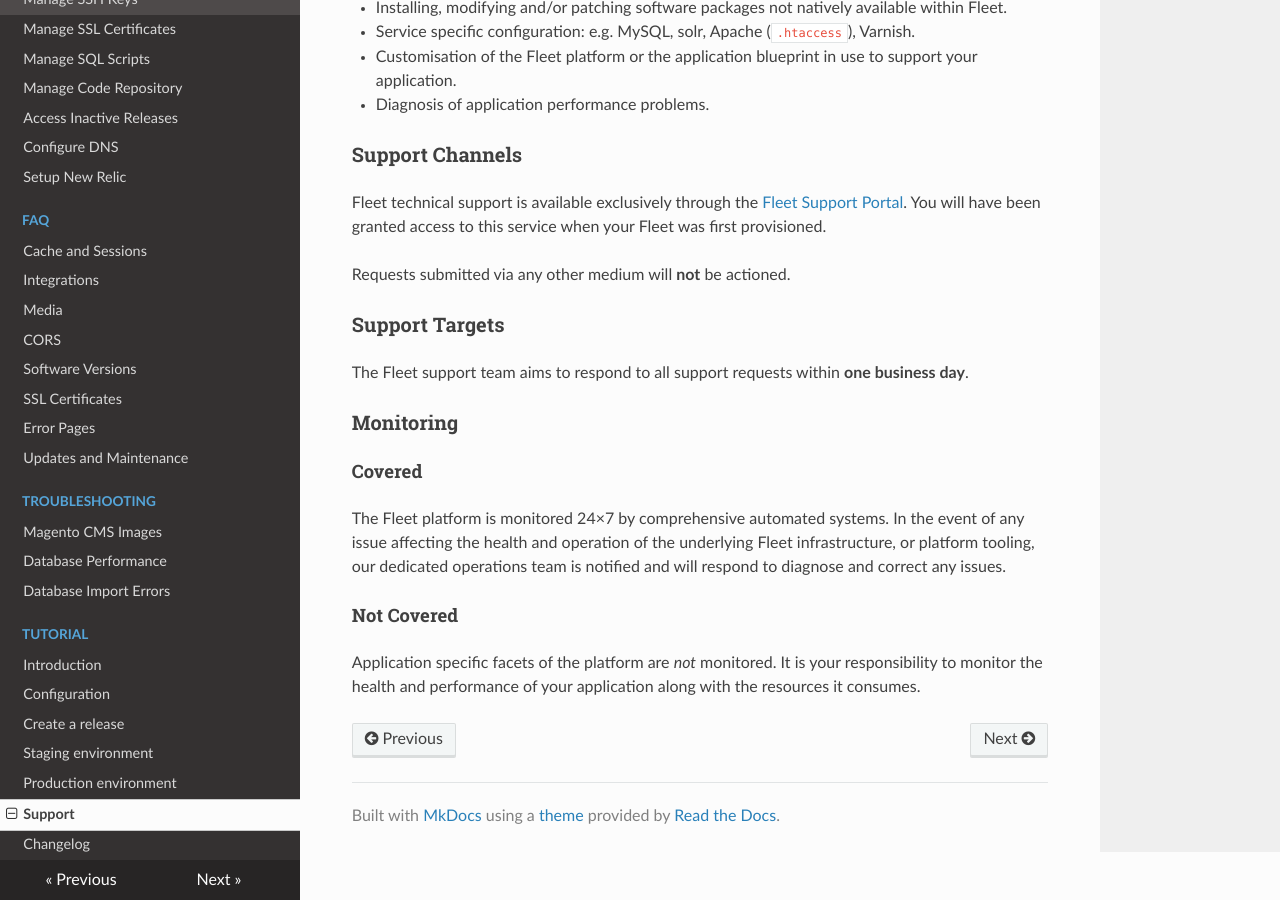
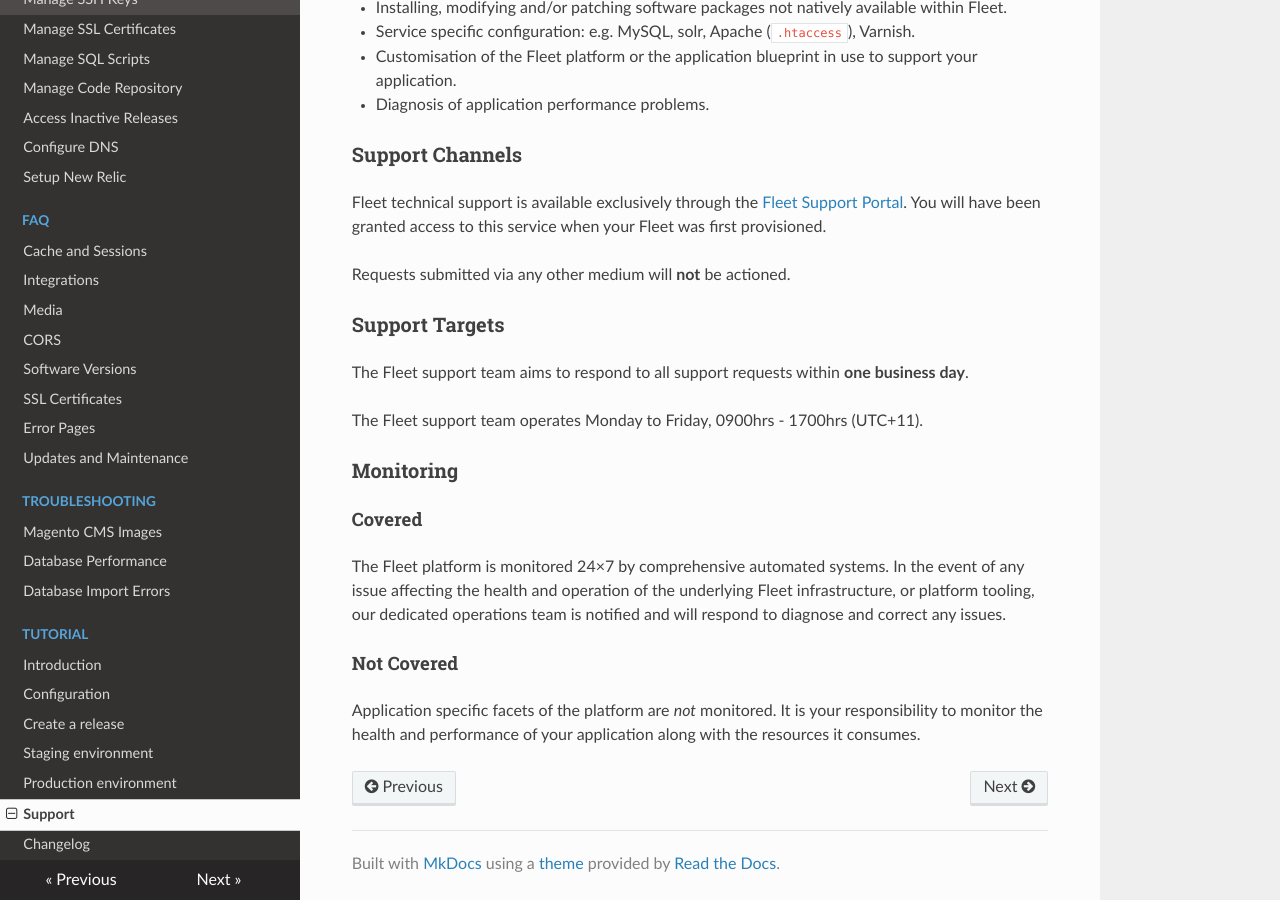
Before and after one commit to anchor/fleet-magento-docs, an MkDocs documentation site: the page built from docs/support.md, in a window 1280 px wide and 900 px high, scrolled down 1147 px. Built offline with MkDocs 1.6.1, drawn with Linux system fonts in a browser that asks for light colours; nearby versions of some CDN libraries; old or Windows-style settings are respelled for this version of MkDocs.

Commit message:
Add clarification a to support coverage hours.

```diff
--- a/docs/support.md
+++ b/docs/support.md
@@ -67,6 +67,8 @@ Requests submitted via any other medium will **not** be actioned.
 The Fleet support team aims to respond to all support requests within **one
 business day**.
 
+The Fleet support team operates Monday to Friday, 0900hrs - 1700hrs (UTC+11).
+
 ### Monitoring
 
 #### Covered
```
